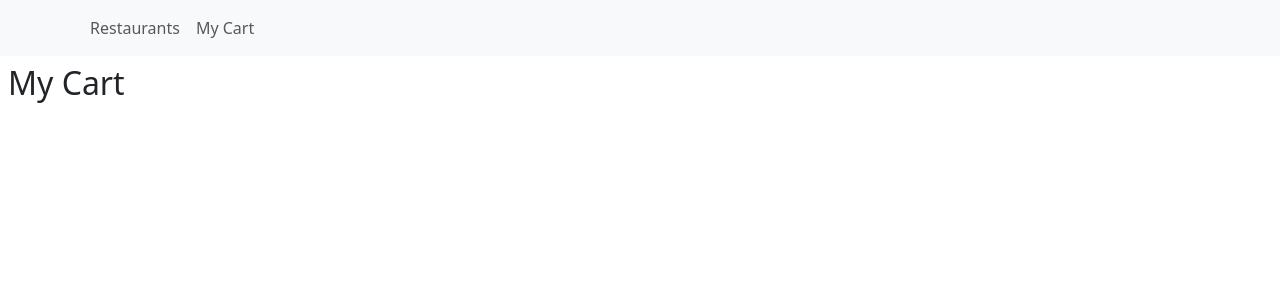
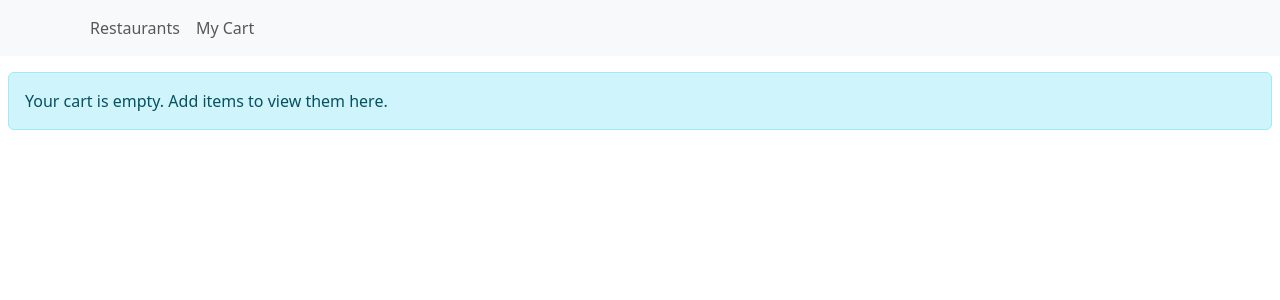
Before and after one commit to mandar-01/Restaurant-ordering-Frontend, a React (Create React App) app: page /cart in a window 1280 px wide. Shown: the top 300 px of the page. Built offline with nearby package versions, Linux system fonts and the light colour scheme.

Commit message:
added empty cart message

```diff
--- a/src/pages/cart/cart.js
+++ b/src/pages/cart/cart.js
@@ -1,6 +1,6 @@
 import React, { useContext, useState } from 'react';
 import { CartContext, CartDispatchContext } from '../../components/cartContext';
-import { ListGroup, Button, Row, Col, Badge  } from 'react-bootstrap';
+import { ListGroup, Button, Row, Col, Badge, Alert  } from 'react-bootstrap';
 import ModifyCartModal from '../../components/modifyCartModal';
 import CheckoutCartModal from '../../components/checkoutModal';
 
@@ -30,7 +30,11 @@ const Cart = () => {
   }
   return (
     <div>
-      <h2 className='m-2'>My Cart</h2>
+      {Object.keys(cart).length === 0 &&
+      <Alert variant="info" className='m-2 mt-3'>
+      Your cart is empty. Add items to view them here.
+      </Alert>
+      }
       {Object.keys(cart).map((key, index) => (
         <div key={index} className='m-3'>
           <ListGroup>
```
